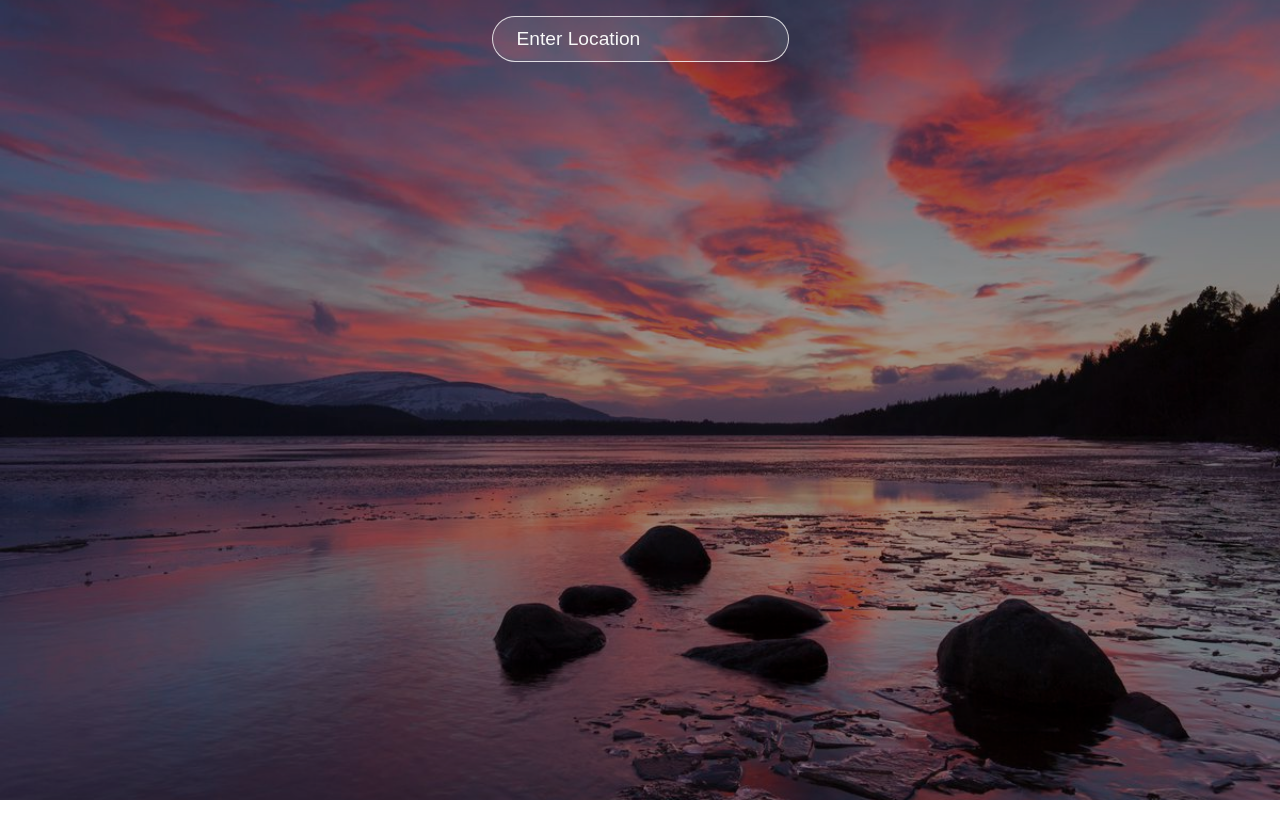
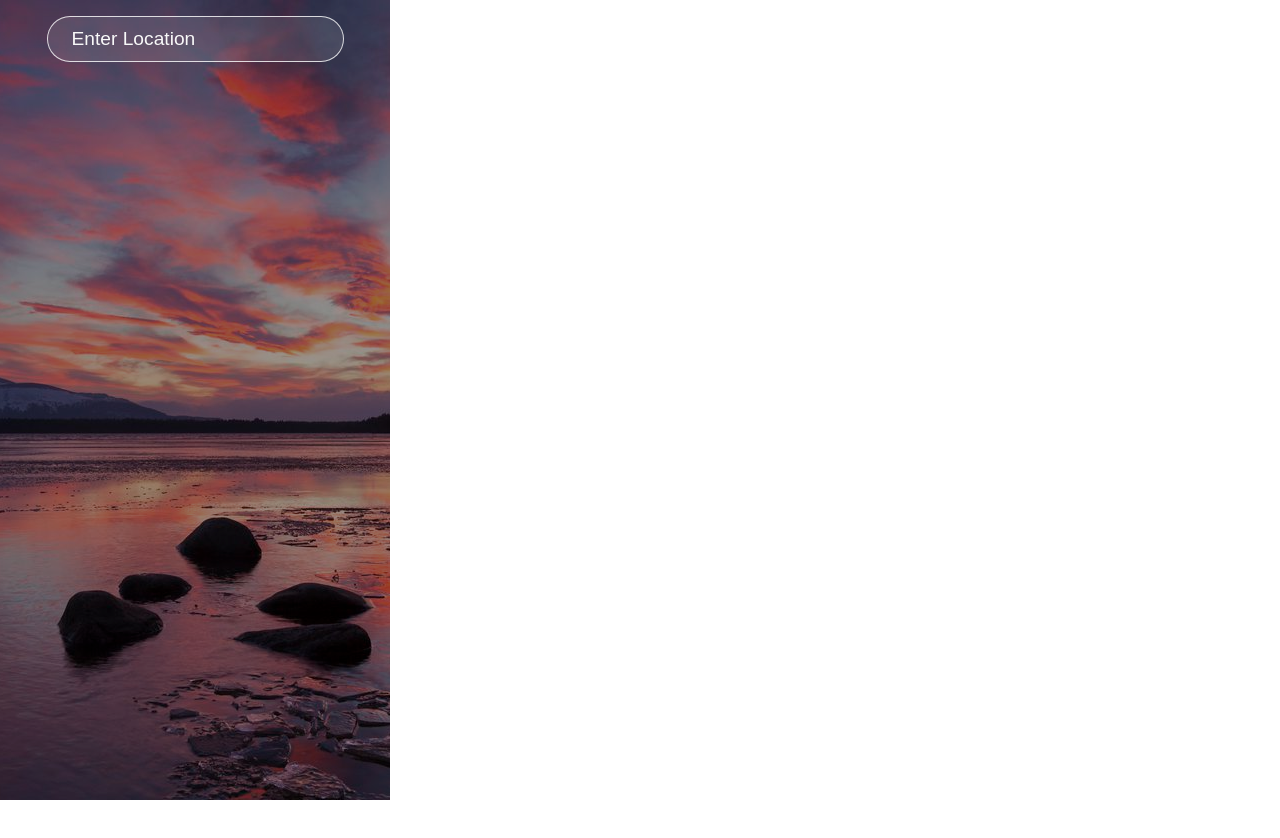
Before and after one commit to kovalvlad456/weatherAPI, a React (Create React App) app: page / in a window 1280 px wide. Shown: the top 838 px of the page. After the commit the page ends 800 px from the top, so only its background shows below. Built offline with nearby package versions, Linux system fonts and the light colour scheme.

Commit message:
final css changes

```diff
--- a/src/index.css
+++ b/src/index.css
@@ -23,8 +23,11 @@ h1 {
 }
 
 .app {
-  width: 100%;
-  height: 100vh;
+  width: 390px;
+  margin: 0;
+  padding: 0;
+  height: 1720px;
+  max-height: 100vh;
   position: relative;
   background-color: rgba(0,0,0,0.4);
   color: #fff;
@@ -60,13 +63,13 @@ h1 {
 }
 
 .container {
-  max-width: 700px;
+  max-width: 100%;
   max-height: 100%;
   height: 700px;
   margin: auto;
+  align-items: center;
   padding: 0 1rem;
   position: relative;
-  top: 10%;
   display: flex;
   flex-direction: column;
   justify-content: space-between;
@@ -87,11 +90,11 @@ h1 {
 
 .app .bottom {
   position:absolute;
-  bottom: 100px;
+  bottom: 0;
   display: flex;
   justify-content: space-evenly;
   text-align: center;
-  width: 100%;
+  width: auto;
   margin: 1rem auto;
   padding: 1rem;
   border-radius: 12px;
```
